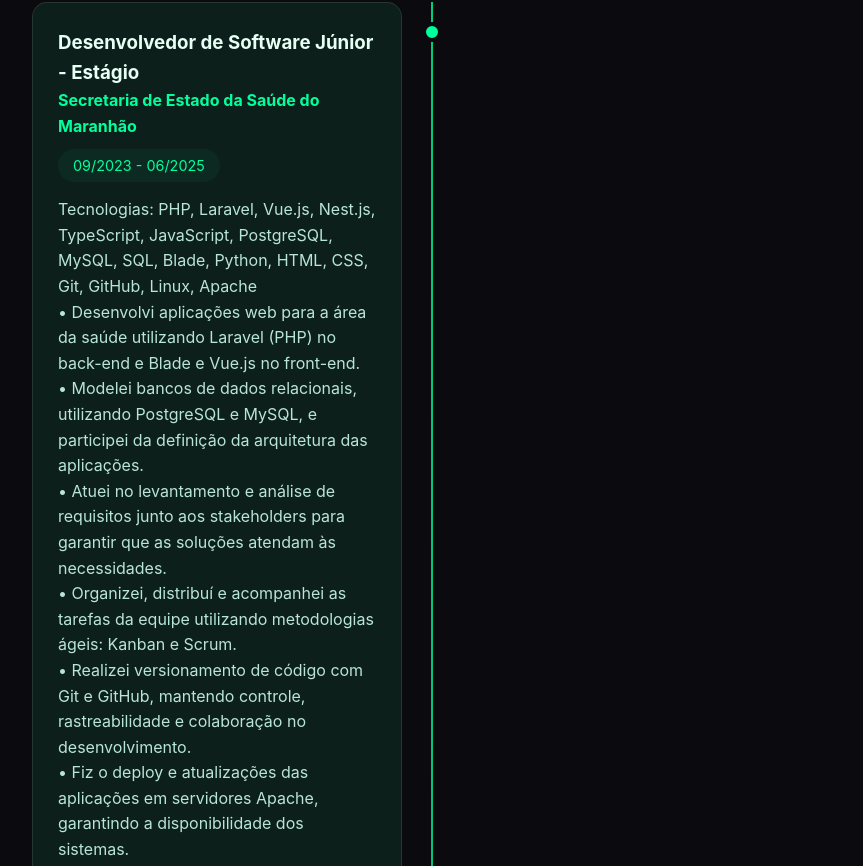
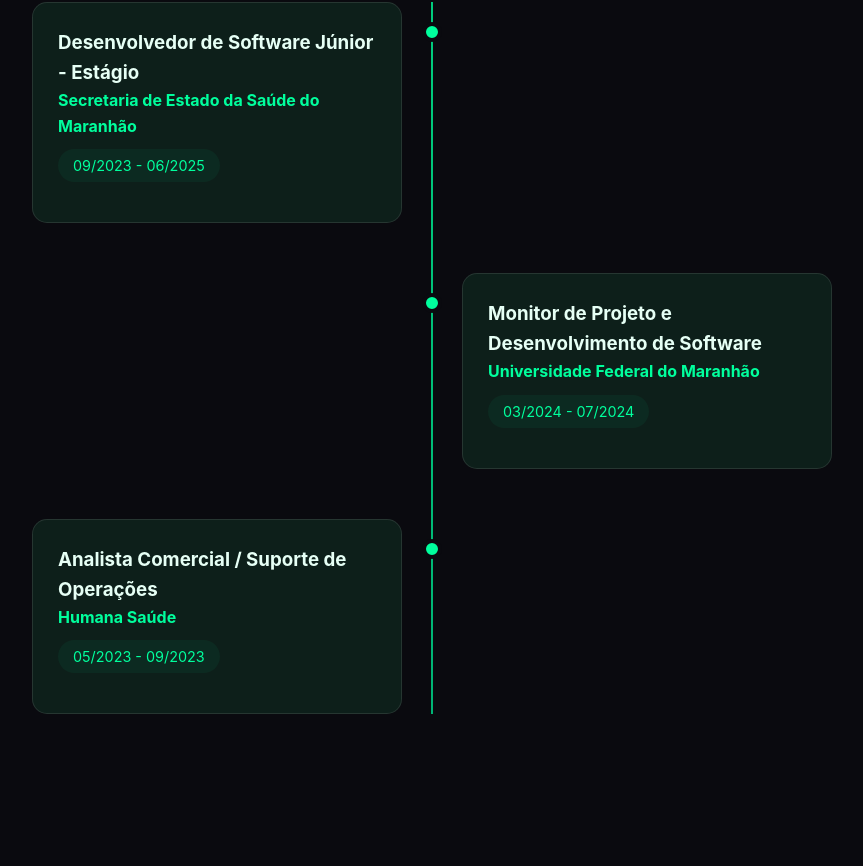
Before and after one commit to josevbrito/josevbrito.github.io, a Vue app: page /#home in a window 1280 px wide. Shown: the part 2534-3400 px from the top of the page, without its empty margins (208-1071 px from the left). Built offline with nearby package versions, Linux system fonts and the light colour scheme.

Commit message:
docs: :art: Diminuindo o tamanho do card

```diff
--- a/src/components/ExperienceSection.vue
+++ b/src/components/ExperienceSection.vue
@@ -16,7 +16,7 @@
             <div style="background: var(--bg-glass); color: var(--accent-primary); padding: 5px 15px; border-radius: 20px; display: inline-block; margin-bottom: 15px; font-size: 0.9rem;">
               {{ exp.period }}
             </div>
-            <p style="color: var(--text-secondary); white-space: pre-line;">{{ exp.description }}</p>
+            <!-- <p style="color: var(--text-secondary); white-space: pre-line;">{{ exp.description }}</p> -->
           </div>
         </div>
       </div>
```
